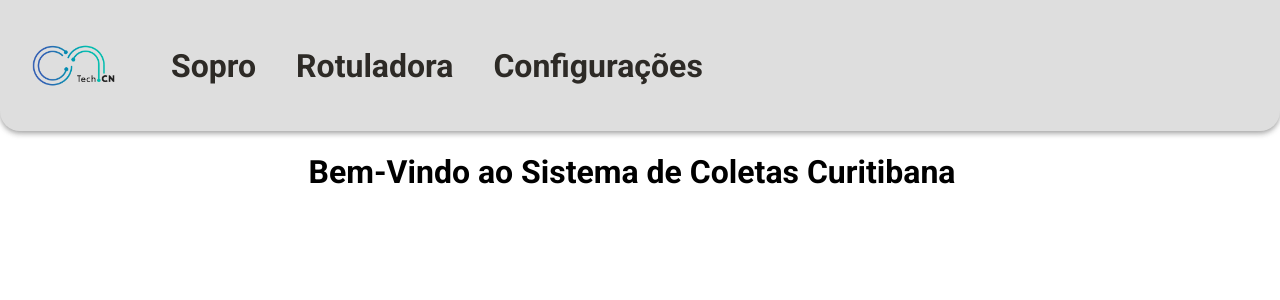
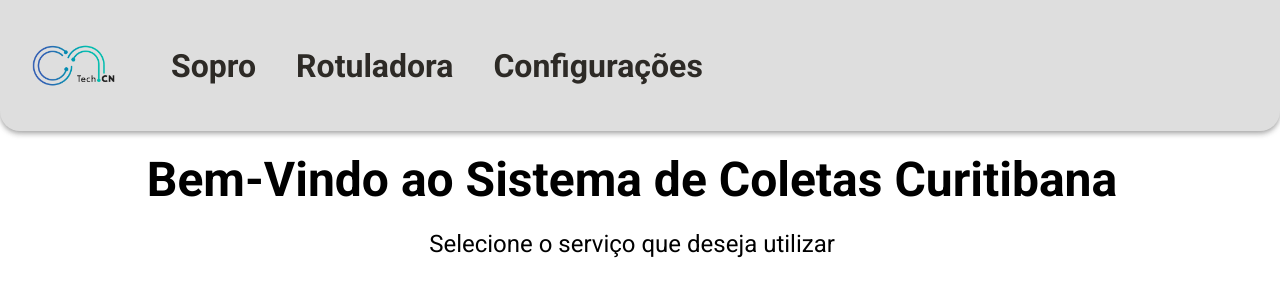
Before and after one commit to MateusMessias/Projeto_PTPs_Visuais, a React (Create React App) app in the folder ptps/: page / in a window 1280 px wide. Shown: the top 300 px of the page. Built offline with nearby package versions, Linux system fonts and the light colour scheme.

Commit message:
alterações

```diff
--- a/ptps/src/App.jsx
+++ b/ptps/src/App.jsx
@@ -1,7 +1,5 @@
 import React from "react";
 import {  Grid, ThemeProvider } from "@mui/material";
-import { Container } from "@mui/system";
-
 
 //Style
 import theme from './style/index'
--- a/ptps/src/pages/Home/index.jsx
+++ b/ptps/src/pages/Home/index.jsx
@@ -4,15 +4,20 @@ import { Box, Grid, Typography } from "@mui/material";
 function Home() {
 
     return (
-        <>
+        <Grid container spacing={4}>
             <Grid item xs={12} justifyContent='center'>
                 <Box mt={40} mb={2} display='flex' justifyContent='center'>
-                    <Typography variant="h2">
+                    <Typography variant="h1">
                         Bem-Vindo ao Sistema de Coletas Curitibana
                     </Typography>
                 </Box>
+                <Box mt={5} mb={2} display='flex' justifyContent='center'>
+                    <Typography variant="h5">
+                        Selecione o serviço que deseja utilizar
+                    </Typography>
+                </Box>
             </Grid>
-        </>
+        </Grid>
     );
 }
 
```
